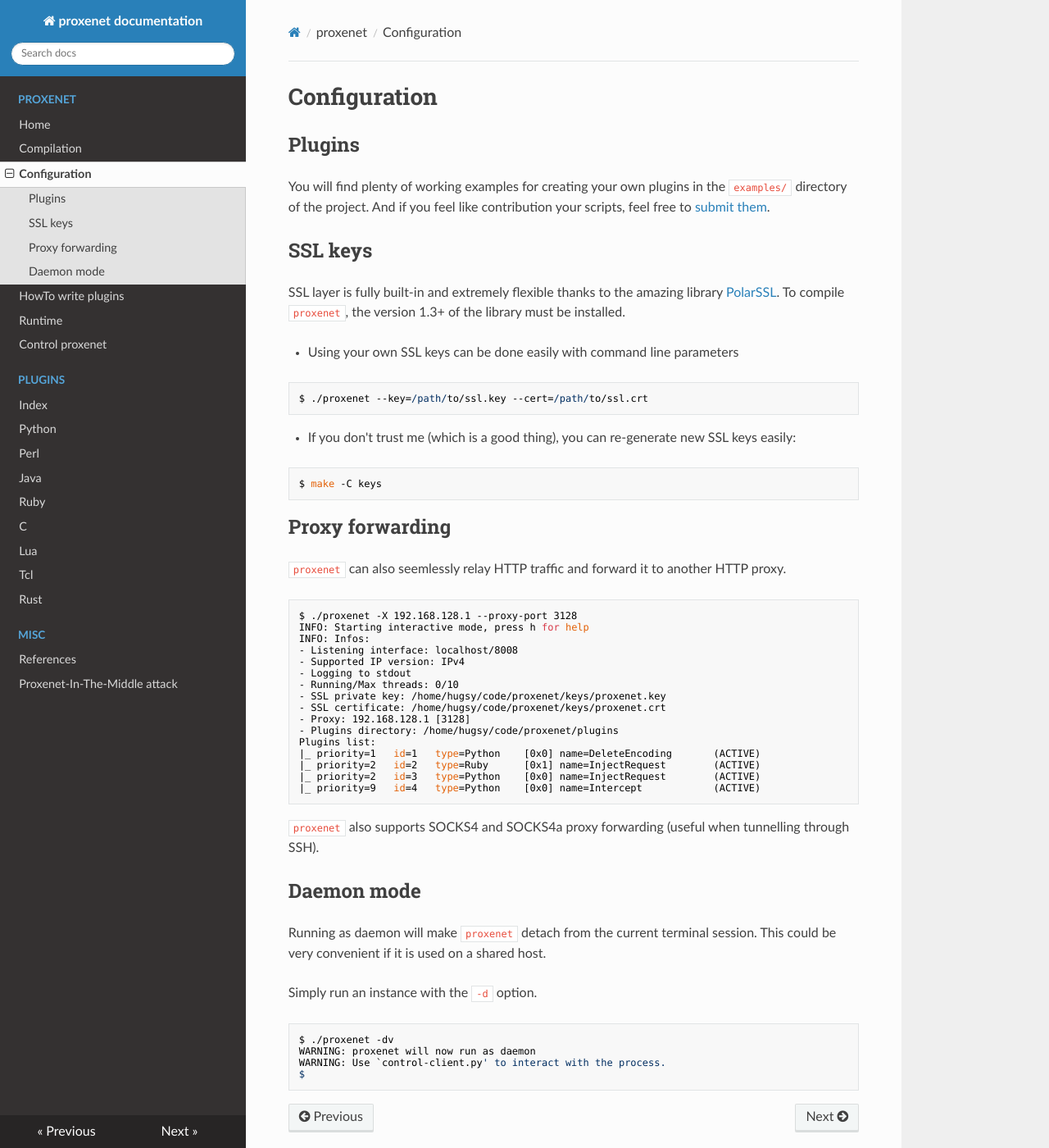
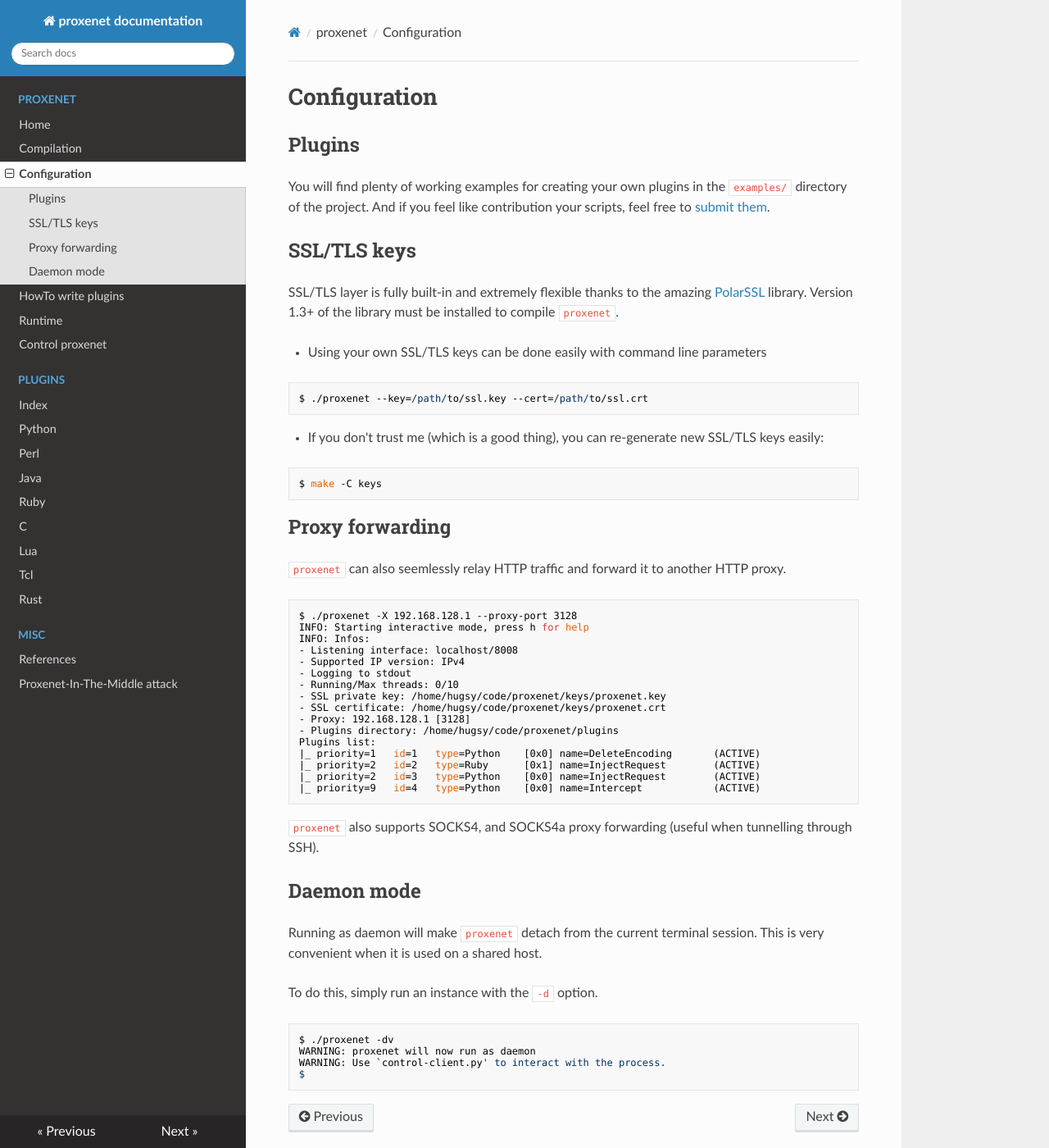
Before and after one commit to hugsy/proxenet, an MkDocs documentation site: the page built from docs/config.md, in a window 1280 px wide and 1400 px high. Shown: the whole window at 82% size. Built offline with MkDocs 1.6.1, drawn with Linux system fonts in a browser that asks for light colours; nearby versions of some CDN libraries; old or Windows-style settings are respelled for this version of MkDocs.

Commit message:
Update config.md
Word smithing

````diff
--- a/docs/config.md
+++ b/docs/config.md
@@ -7,18 +7,17 @@
 scripts, feel free to
 [submit them](https://github.com/hugsy/proxenet-plugins/pulls).
 
-## SSL keys
+## SSL/TLS keys
 
-SSL layer is fully built-in and extremely flexible thanks to the amazing library
-[PolarSSL](http://polarssl.org/). To compile `proxenet`, the version 1.3+ of the
-library must be installed.
+SSL/TLS layer is fully built-in and extremely flexible thanks to the amazing [PolarSSL](http://polarssl.org/)
+library. Version 1.3+ of the library must be installed to compile `proxenet`.
 
-- Using your own SSL keys can be done easily with command line parameters
+- Using your own SSL/TLS keys can be done easily with command line parameters
 ```
 $ ./proxenet --key=/path/to/ssl.key --cert=/path/to/ssl.crt
 ```
 
-- If you don't trust me (which is a good thing), you can re-generate new SSL keys easily:
+- If you don't trust me (which is a good thing), you can re-generate new SSL/TLS keys easily:
 ```
 $ make -C keys
 ```
@@ -46,14 +45,14 @@
 |_ priority=9   id=4   type=Python    [0x0] name=Intercept            (ACTIVE)
 ```
 
-`proxenet` also supports SOCKS4 and SOCKS4a proxy forwarding (useful when tunnelling through SSH).
+`proxenet` also supports SOCKS4, and SOCKS4a proxy forwarding (useful when tunnelling through SSH).
 
 
 ## Daemon mode
 
-Running as daemon will make `proxenet` detach from the current terminal session. This could be very convenient if it is used on a shared host.
+Running as daemon will make `proxenet` detach from the current terminal session. This is very convenient when it is used on a shared host.
 
-Simply run an instance with the `-d` option.
+To do this, simply run an instance with the `-d` option.
 ```bash
 $ ./proxenet -dv
 WARNING: proxenet will now run as daemon
````
